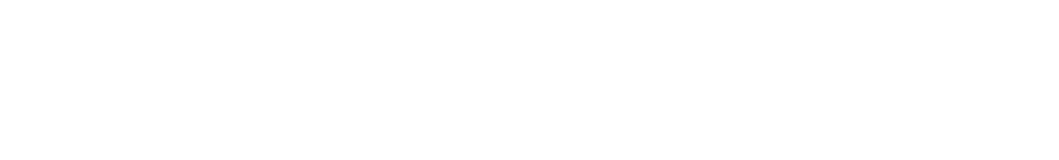
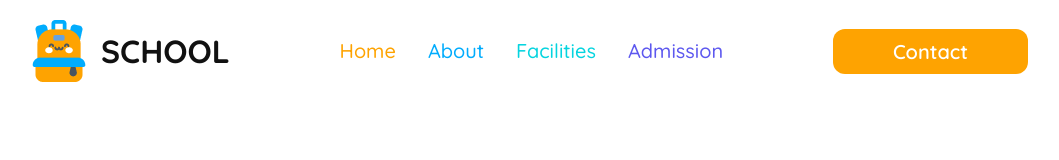
Before and after one commit to zaman-pro/A02-Kids-School, a plain HTML site: page index.html in a window 1280 px wide. Shown: the whole page, without its empty margins (112-1171 px from the left). Drawn offline with Linux system fonts and the light colour scheme.

Commit message:
resonsive navbar added

```diff
--- a/index.html
+++ b/index.html
@@ -4,6 +4,33 @@
     <meta charset="UTF-8" />
     <meta name="viewport" content="width=device-width, initial-scale=1.0" />
     <title>Kids School</title>
+    <link rel="stylesheet" href="style.css" />
+
+    <!-- font awesome kit -->
+    <script
+      src="https://kit.fontawesome.com/58d4bf1291.js"
+      crossorigin="anonymous"
+    ></script>
   </head>
-  <body></body>
+  <body>
+    <!-- navbar start here -->
+    <nav class="nav-bar flex">
+      <a href="" class="nav-logo flex">
+        <img src="./assets/logo.png" alt="Logo" class="nav-img" />
+        <h3 class="nav-txt">SCHOOL</h3>
+      </a>
+      <ul class="nav-menu flex">
+        <li class="nav-link"><a class="home" href="">Home</a></li>
+        <li class="nav-link"><a class="about" href="">About</a></li>
+        <li class="nav-link"><a class="facilities" href="">Facilities</a></li>
+        <li class="nav-link"><a class="admission" href="">Admission</a></li>
+      </ul>
+
+      <a href="" class="nav-btn">Contact</a>
+
+      <span class="nav-icon hide">
+        <i class="fa-solid fa-bars"></i>
+      </span>
+    </nav>
+  </body>
 </html>
--- a/style.css
+++ b/style.css
@@ -0,0 +1,127 @@
+/* google font */
+@import url("https://fonts.googleapis.com/css2?family=Quicksand:wght@300..700&display=swap");
+
+/* shared style */
+* {
+  margin: 0;
+  padding: 0;
+  box-sizing: border-box;
+  text-decoration: none;
+  list-style: none;
+}
+
+body {
+  max-width: 1440px;
+  margin: 0 auto;
+
+  font-family: "Quicksand", serif;
+  font-optical-sizing: auto;
+  font-weight: normal;
+  font-style: normal;
+
+  /* background: url(./assets/bg.png) center no-repeat;
+  border: 1px solid red; */
+}
+
+.hide {
+  display: none;
+}
+
+.flex {
+  display: flex;
+}
+/* navbar style start here */
+.nav-bar {
+  justify-content: space-between;
+  align-items: center;
+  padding: 0 140px;
+  margin: 20px auto;
+
+  /* border: 1px solid green; */
+}
+
+.nav-logo {
+  gap: 11px;
+  align-items: center;
+}
+
+.nav-txt {
+  color: #111;
+  font-size: 2rem;
+  font-weight: 700;
+  line-height: 30px;
+}
+
+.nav-menu {
+  gap: 32px;
+}
+
+.nav-link a {
+  font-size: 1.25rem;
+  font-weight: 500;
+  line-height: 30px;
+}
+
+.home {
+  color: #fea301;
+}
+
+.about {
+  color: #01acfd;
+}
+
+.facilities {
+  color: #05d4df;
+}
+
+.admission {
+  color: #5d58ef;
+}
+
+.nav-link a:hover {
+  color: #111;
+  text-decoration: underline;
+}
+
+.nav-btn {
+  color: #fff;
+  font-size: 1.25rem;
+  font-weight: 600;
+  padding: 10px 60px;
+
+  border: none;
+  border-radius: 12px;
+  background-color: #fea301;
+}
+
+.nav-btn:hover {
+  background-color: #111;
+}
+
+.nav-icon {
+  color: #111;
+  font-size: 1.875rem;
+}
+
+/* responsive  for iPhone 13 and iphone 14 */
+@media screen and (max-width: 390px) {
+  .nav-bar {
+    margin: 0 auto;
+    padding: 12px 16px;
+    border: 0.5px solid #fea301;
+  }
+
+  .nav-menu,
+  .nav-btn,
+  .nav-txt {
+    display: none;
+  }
+
+  .nav-img {
+    max-width: 46px;
+  }
+
+  .nav-icon {
+    display: block;
+  }
+}
```
